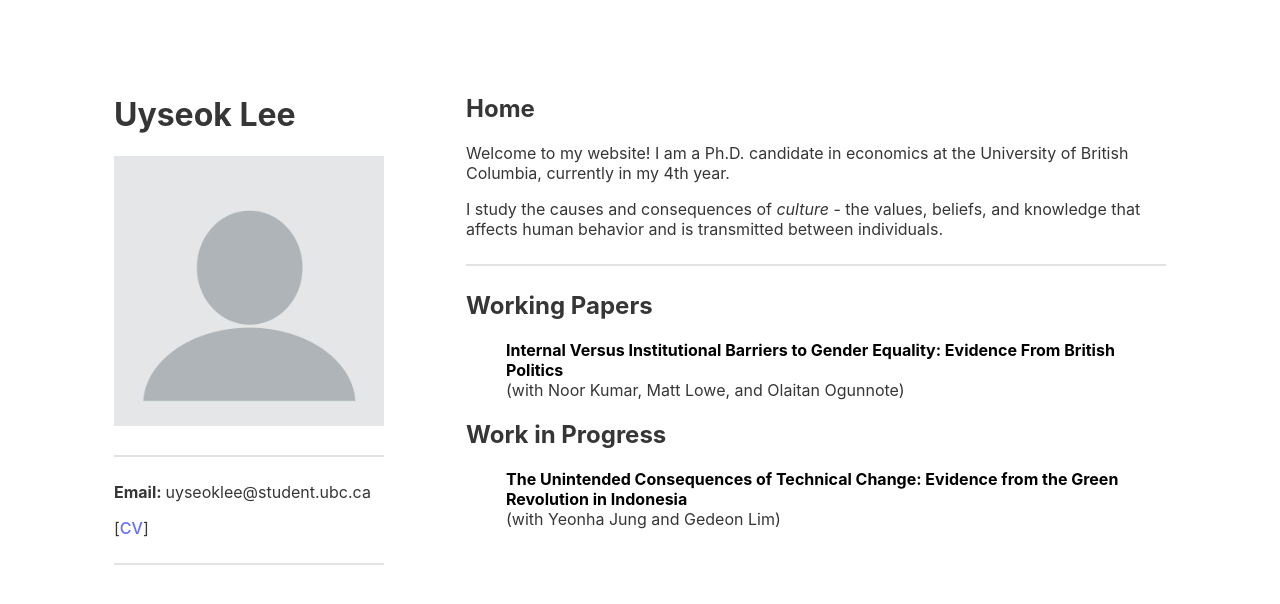
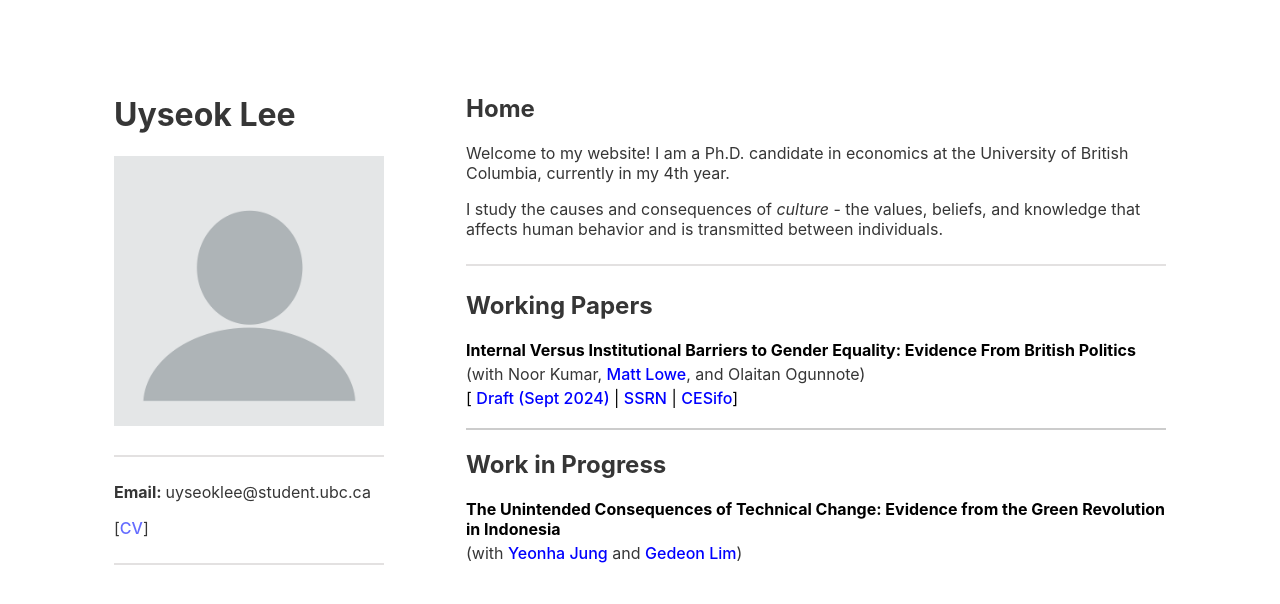
Before and after one commit to uyseoklee/uyseoklee.github.io, a React (Vite) app: page / in a window 1280 px wide. Shown: the top 604 px of the page. Built offline with nearby package versions, Linux system fonts and the light colour scheme.

Commit message:
#1 Update links and look of papers

```diff
--- a/src/Components/Constants.ts
+++ b/src/Components/Constants.ts
@@ -1,13 +1,12 @@
 export interface Publication {
   title: string;
-  description: string;
-  link: string;
+  description: string | { name: string; link?: string }[];
+  links?: { label: string, url: string }[]; // Custom links for each publication
 }
 
 export interface WorkInProgress {
   title: string;
-  description: string;
-  link?: never; // No link property
+  description: string | { name: string; link?: string }[];
 }
 
 export interface SectionDefinitionPublication {
@@ -42,8 +41,16 @@ export const SectionConfigs: SectionDefinition[] = [
       publications: [
         {
           title: "Internal Versus Institutional Barriers to Gender Equality: Evidence From British Politics",
-          description: "(with Noor Kumar, Matt Lowe, and Olaitan Ogunnote)",
-          link: "https://github.com/uyseoklee/uyseoklee.github.io/raw/main/papers/Kumar-Lee-Lowe-Ogunnote-25may24-PMQs_compressed.pdf",
+          description: [
+            { name: "Noor Kumar", link: "" },
+            { name: "Matt Lowe", link: "https://mattlowe.site/" },
+            { name: "Olaitan Ogunnote", link: "" },
+          ],
+          links: [
+            { label: "Draft (Sept 2024) ", url: "https://github.com/uyseoklee/uyseoklee.github.io/raw/main/papers/Kumar-Lee-Lowe-Ogunnote-25may24-PMQs_compressed.pdf" },
+            { label: "SSRN", url: "https://papers.ssrn.com/sol3/papers.cfm?abstract_id=4991906" },
+            { label: "CESifo", url: "https://www.cesifo.org/en/publications/2024/working-paper/internal-versus-institutional-barriers-gender-equality-evidence" }
+          ]
         },
       ],
     },
@@ -53,7 +60,10 @@ export const SectionConfigs: SectionDefinition[] = [
       publications: [
         {
           title: "The Unintended Consequences of Technical Change: Evidence from the Green Revolution in Indonesia",
-          description: "(with Yeonha Jung and Gedeon Lim)",
+          description: [
+            { name: "Yeonha Jung", link: "https://sites.google.com/site/yhjungecon" },
+            { name: "Gedeon Lim", link: "https://sites.google.com/a/bu.edu/gedeonlim/home" },
+          ],
         },
       ],
     },
--- a/src/Components/Home.tsx
+++ b/src/Components/Home.tsx
@@ -24,16 +24,81 @@ const Home: React.FC = () => {
     <p>{section.description}</p>
 
     {/* Render each publication in this section */}
-          <ul>
+    <ul style={{ padding: 0, margin: 0 }}>
       {section.publications.map((publication, pubIndex) => (
-              <li key={pubIndex}>
-                <a href={publication.link} target="_blank" rel="noopener noreferrer">
-                <div style={{ color: 'black', fontSize: '16px', fontWeight: 'bold' }}>{publication.title}</div>
+        <li key={pubIndex} style={{ listStyle: 'none', margin: 0 }}>
+          <div style={{ color: 'black', fontSize: '16px', fontWeight: 'bold', marginBottom: '4px' }}>
+            {publication.title}
+          </div>
+
+          {/* Render authors with clickable links */}
+          <div style={{ fontSize: '16px', marginBottom: '4px' }}>
+            {Array.isArray(publication.description) ? (
+              <>
+                (with{" "}
+                {publication.description.map((author, index) => {
+                  const isLast = index === publication.description.length - 1;
+                  const isSecondLast = index === publication.description.length - 2;
+                  const totalAuthors = publication.description.length;
+
+                  return (
+                    <span key={index}>
+                      {/* Add commas for all but the first and last author */}
+                      {index > 0 && (totalAuthors > 2 || !isLast ? ", " : "")}
+
+                      {/* Insert "and" before the last author */}
+                      {isLast && index > 0 && " and "}
+
+                      {/* Render the author name with link if available */}
+                      {author.link ? (
+                        <a
+                          href={author.link}
+                          target="_blank"
+                          rel="noopener noreferrer"
+                          style={{ color: 'blue' }} // Consistent link color
+                        >
+                          {author.name}
                         </a>
-                {/* Only render the description without the colon */}
-                <span> {publication.description}</span> {/* No colon here */}
+                      ) : (
+                        <span>{author.name}</span>
+                      )}
+                    </span>
+                  );
+                })}
+                )
+              </>
+            ) : (
+              publication.description
+            )}
+          </div>
+
+          {/* Render custom links dynamically with square brackets */}
+          {publication.links && publication.links.length > 0 && (
+            <div style={{ fontSize: '16px', color: 'black', marginBottom: '8px' }}>
+              [
+              {publication.links.map((link, index) => (
+                <span key={index}>
+                  {index > 0 && " | "} {/* Add separator between links */}
+                  <a
+                    href={link.url}
+                    target="_blank"
+                    rel="noopener noreferrer"
+                    style={{ color: 'blue' }} // Consistent link color
+                  >
+                    {link.label}
+                  </a>
+                </span>
+              ))}
+              ]{/* Space after the closing bracket */}
+            </div>
+          )}
         </li>
       ))}
+
+      {/* Add a line after every section except the last one */}
+      {index < SectionConfigs.length - 1 && (
+        <hr style={{ margin: "20px 0", border: "1px solid #ccc" }} />
+      )}
     </ul>
   </section>
 ))}
```
Lines whose indentation alone changed are shown as unchanged.
